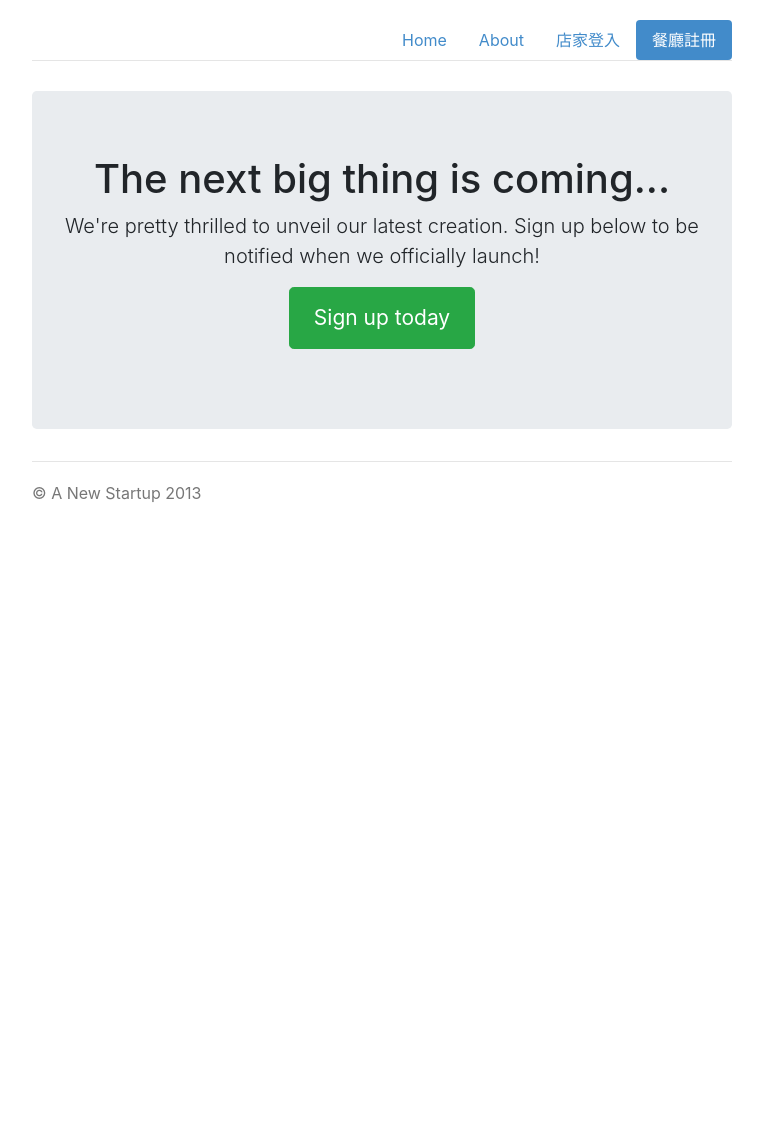
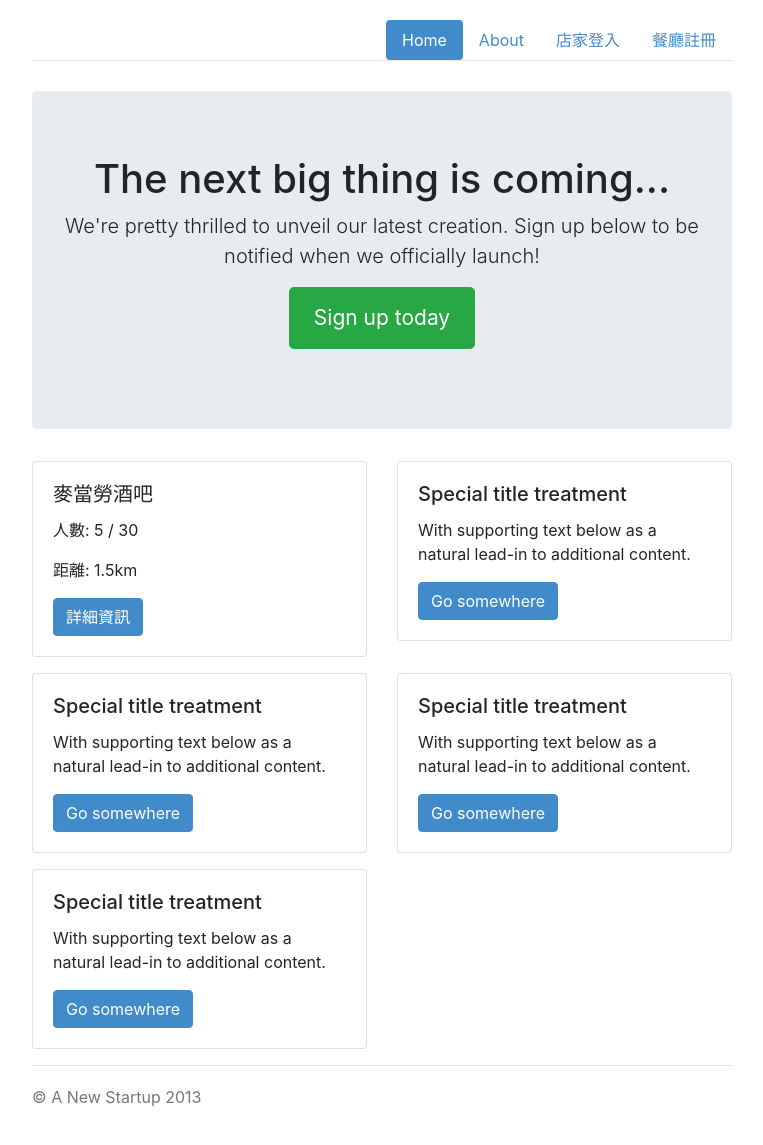
Before and after one commit to zing9264/CloudProg21-Hackathon-Team14, a Flask app: page / in a window 1280 px wide. Shown: the whole page, without its empty margins (258-1021 px from the left). Before the commit the page ends 502 px from the top, so only its background shows below. Run offline with Flask 2, Linux system fonts and the light colour scheme; some libraries are stand-ins or nearby versions.

Commit message:
index UPDATE

```diff
--- a/CloudProg21-Hackathon-Team14/templates/index.html
+++ b/CloudProg21-Hackathon-Team14/templates/index.html
@@ -42,6 +42,10 @@
         a.nav-link {
             color: #428bca;
         }
+
+        .store-card {
+            margin-bottom: 1rem;
+        }
     </style>
 
 </head>
@@ -51,7 +55,7 @@
         <div class="header">
             <ul class="nav nav-pills justify-content-end">
                 <li class="nav-item">
-                    <a class="nav-link" href="/">Home</a>
+                    <a class="nav-link active" href="/">Home</a>
                 </li>
                 <li class="nav-item">
                     <li><a class="nav-link" href="#">About</a></li>
@@ -60,7 +64,7 @@
                     <li><a class="nav-link" href="/login">店家登入</a></li>
                 </li>
                 <li class="nav-item">
-                    <li><a class="nav-link active" href="/sign_up">餐廳註冊</a></li>
+                    <li><a class="nav-link " href="/sign_up">餐廳註冊</a></li>
                 </li>
             </ul>
         </div>
@@ -69,19 +73,63 @@
             Flask is in debug mode. This is not safe for production.
         </div>
         {% endif %}
-        <div id="signupSuccess" class="alert alert-success" style="display:none">
-            <p id="signupSuccessText">Thanks for signing up! You'll be among the first to know when we launch.</p>
-        </div>
-        <div id="signupDuplicate" class="alert alert-success" style="display:none">
-            <p id="signupDuplicateText">Fear not, you're already on the list! You'll be among the first to know when we launch.</p>
-        </div>
-        <div id="signupError" class="alert alert-info" style="display:none">
-            <p id="signupErrorText">Well this is embarrassing. It looks like we're having trouble getting you on the list.</p>
-        </div>
+
         <div class="jumbotron">
             <h1>The next big thing is coming...</h1>
             <p class="lead">We're pretty thrilled to unveil our latest creation. Sign up below to be notified when we officially launch!</p>
             <p><a class="btn btn-lg btn-success" data-toggle="modal" href="#signupModal">Sign up today</a></p>
+        </div>
+
+        <div class="storelist">
+            <div class="row">
+                <div class="col-sm-6">
+                    <div class="card store-card">
+                        <div class=" card-body">
+                            <h5 class="card-title" id='storeName-1'>麥當勞酒吧</h5>
+                            <p class="card-text">人數: 5 / 30 </p>
+                            <p class="card-text">距離: 1.5km </p>
+                            <a href="#" class="btn btn-primary">詳細資訊</a>
+                        </div>
+                    </div>
+                </div>
+                <div class="col-sm-6">
+                    <div class="card store-card ">
+                        <div class="card-body">
+                            <h5 class="card-title">Special title treatment</h5>
+                            <p class="card-text">With supporting text below as a natural lead-in to additional content.</p>
+                            <a href="#" class="btn btn-primary">Go somewhere</a>
+                        </div>
+                    </div>
+                </div>
+                <div class="col-sm-6">
+                    <div class="store-card card">
+                        <div class="card-body">
+                            <h5 class="card-title">Special title treatment</h5>
+                            <p class="card-text">With supporting text below as a natural lead-in to additional content.</p>
+                            <a href="#" class="btn btn-primary">Go somewhere</a>
+                        </div>
+                    </div>
+                </div>
+                <div class="col-sm-6">
+                    <div class="card store-card ">
+                        <div class="card-body">
+                            <h5 class="card-title">Special title treatment</h5>
+                            <p class="card-text">With supporting text below as a natural lead-in to additional content.</p>
+                            <a href="#" class="btn btn-primary">Go somewhere</a>
+                        </div>
+                    </div>
+                </div>
+                <div class="col-sm-6">
+                    <div class="card store-card ">
+                        <div class="card-body">
+                            <h5 class="card-title">Special title treatment</h5>
+                            <p class="card-text">With supporting text below as a natural lead-in to additional content.</p>
+                            <a href="#" class="btn btn-primary">Go somewhere</a>
+                        </div>
+                    </div>
+                </div>
+            </div>
+
         </div>
 
 
@@ -89,70 +137,9 @@
             <p>&copy; A New Startup 2013</p>
         </div>
 
-        <!-- Modal -->
-        <div class="modal fade" id="signupModal" tabindex="-1" role="dialog" aria-labelledby="signupModal" aria-hidden="true">
-            <div class="modal-dialog">
-                <div class="modal-content">
-                    <div class="modal-header">
-                        <button type="button" class="close" data-dismiss="modal" aria-hidden="true">&times;</button>
-                        <h4 class="modal-title">Provide a few details and we'll be in touch...</h4>
-                    </div>
-                    <div class="modal-body">
-                        <form id="signupForm" role="form">
-                            <div class="form-group">
-                                <label for="name">ID (email address)</label>
-                                <input type="text" class="form-control" id="id" name="id" placeholder="Your id">
-                            </div>
-                            <div class="form-group">
-                                <label for="email">Password</label>
-                                <input type="email" class="form-control" id="password" name="password" placeholder="Your password">
-                            </div>
-                            <!-- <div class="form-group">
-                   <label for="gender">gender</label>
-                   <select class="form-control" name="gender">
-                     <option>F</option>
-                     <option>M</option>
-                   </select>
-                 </div> -->
-                    </div>
-                    <div class="modal-footer">
-                        <button id="signup" type="button" class="btn btn-primary">Sign Up!</button>
-                    </div>
-                </div>
-                <!-- /.modal-content -->
-            </div>
-            <!-- /.modal-dialog -->
-        </div>
-        <!-- /.modal -->
-
     </div>
     <!-- /container -->
 
-    <script src="{{ url_for('static', filename=" jquery/jquery.js ") }}"></script>
-    <script src="{{ url_for('static', filename=" bootstrap/js/bootstrap.min.js ") }}"></script>
-    <script type="text/javascript">
-        $(document).ready(function() {
-            $("#signup").click(function() {
-                $.post("/signup", $("#signupForm").serialize(),
-                        function(data) {
-                            $("#signupSuccess").show();
-                        }
-                    )
-                    .error(function(xhr) {
-                        switch (xhr.status) {
-                            case 409:
-                                $("#signupDuplicate").show();
-                                break;
-                            default:
-                                $("#signupError").show();
-                        }
-                    })
-                    .always(function() {
-                        $("#signupModal").modal('hide');
-                    });
-            })
-        })
-    </script>
 </body>
 
 </html>
--- a/CloudProg21-Hackathon-Team14/templates/sign_up_restaurant.html
+++ b/CloudProg21-Hackathon-Team14/templates/sign_up_restaurant.html
@@ -241,7 +241,6 @@
                     <button id="submit" type="submit" class="btn btn-primary">註冊</button>
                 </div>
             </div>
-
         </form>
 
 
```
